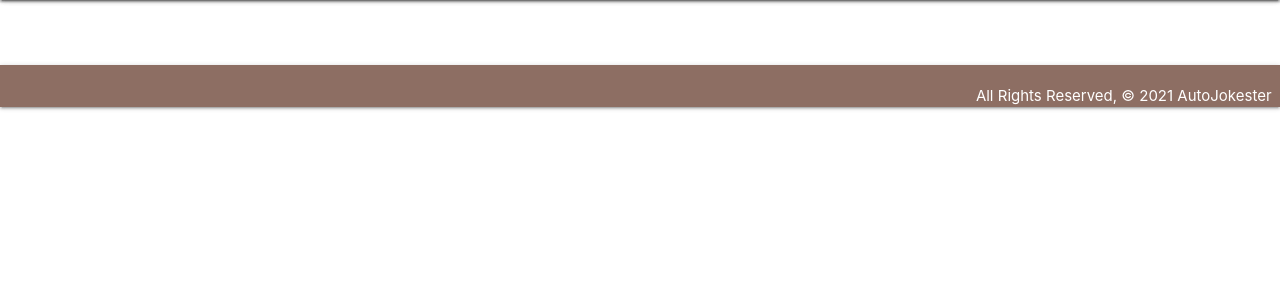
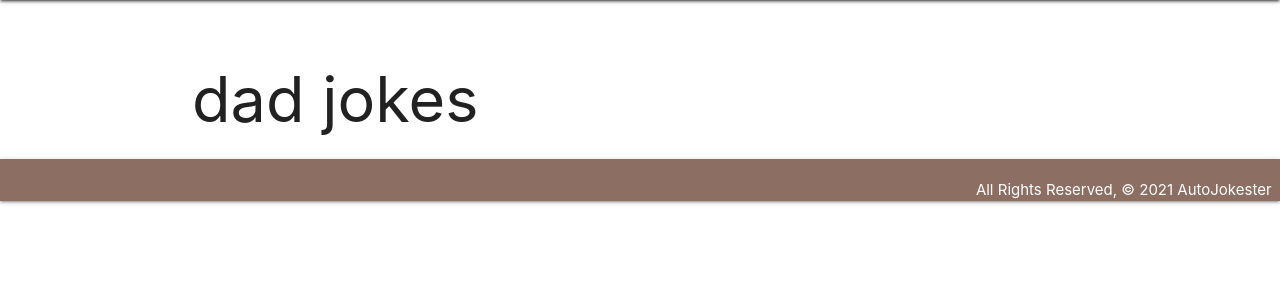
Before and after one commit to sean-yates/Auto-Jokester, a Django app: page /dad/ in a window 1280 px wide. Shown: the part 64-364 px from the top of the page. Run offline with Django 3.2, Linux system fonts and the light colour scheme; data that the repository does not hold is empty.

Commit message:
Joke Category pages rendering

```diff
--- a/main_app/templates/joke_category.html
+++ b/main_app/templates/joke_category.html
@@ -1,12 +1,10 @@
 {% extends 'base.html' %} {% block content %}
 
 <br />
-<h1>{{ category.1 }}</h1>
+<h1>{{ category }} jokes</h1>
 
 {% for joke in all %}
-<p>{{ joke }}</p>
-{% endfor %}
-
-<div class="container"></div>
-
-{% endblock %}
+<div class="container">
+  <p>{{ joke }}</p>
+</div>
+{% endfor %} {% endblock %}
--- a/main_app/views.py
+++ b/main_app/views.py
@@ -43,11 +43,29 @@ def myfavoritejokes(request):
     # path('<str:category>_joke_search/', views.joke_search, name='joke_search'),
 
 def joke_category(request, category):
-    print('!!!!!!!!!!!!!!', category)
-    j_cat = Joke.category
+    if category == 'dad':
+        category_code = 'D'
+    elif category == 'yomama':
+        category_code = 'Y'
+    elif category == 'chucknorris':
+        category_code = 'H'
+    elif category == 'random':
+        category_code = 'R'
+    elif category == 'pun':
+        category_code = 'P'
+    elif category == 'knockknock':
+        category_code = 'K'
+    elif category == 'bar':
+        category_code = 'B'
+    elif category == 'computer':
+        category_code = 'C'
+    elif category == 'sports':
+        category_code = 'S'
+    elif category == 'animal':
+        category_code = 'A'
 
-    db_jokes = Joke.objects.filter(category = 'D')
-    return render(request, 'joke_category.html', {'all': db_jokes})
+    db_jokes = Joke.objects.filter(category = category_code)
+    return render(request, 'joke_category.html', {'all': db_jokes, 'category': category})
 
 def joke_random(request, category):
     import requests
```
